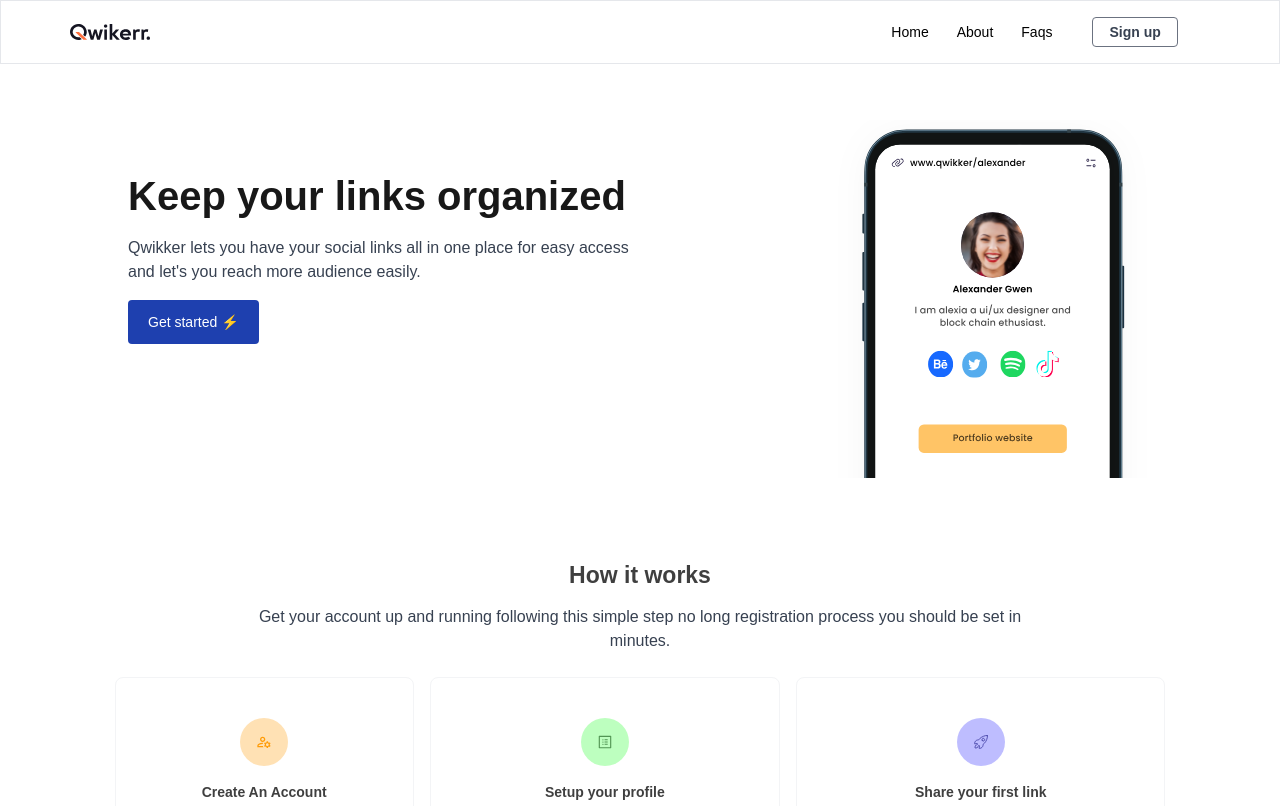
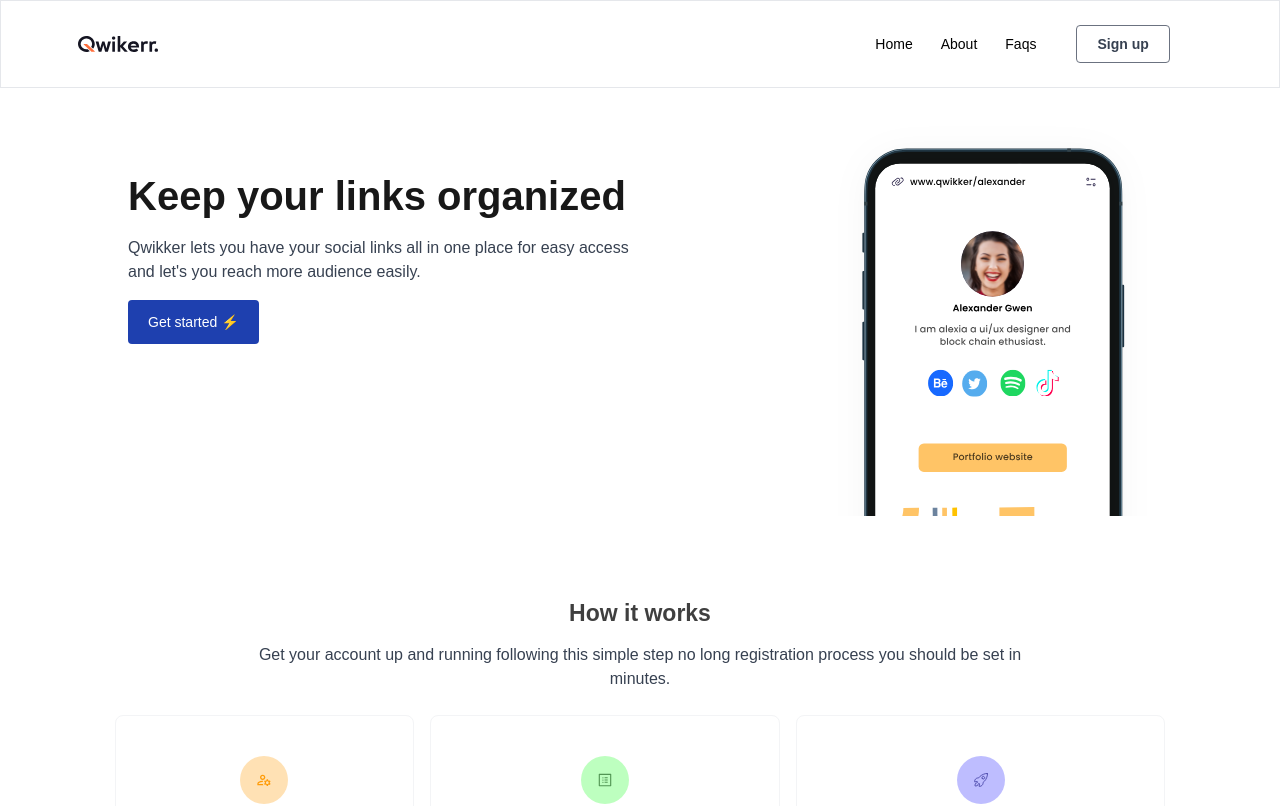
Before and after one commit to addegbenga/Quick, a React (Create React App) app: page / in a window 1280 px wide. Shown: the top 806 px of the page. Built offline with nearby package versions, Linux system fonts and the light colour scheme.

Commit message:
landing page

```diff
--- a/src/home/Landing.js
+++ b/src/home/Landing.js
@@ -54,7 +54,7 @@ export default function Landing() {
 
             <div className="mt-4 md:-mt-14">
               <img
-              className="hero-image"
+              className=" md:w-1/7"
                 src="/homemockup.svg"
                 alt="hero"
               />
--- a/src/index.css
+++ b/src/index.css
@@ -20,12 +20,6 @@ body{
   min-height: 100vh;
 }
 
-.hero-image{
-  /* style={{ width: "20rem", height: "550px", objectFit: "cover" }} */
-  width: 20rem;
-  height: 550px;
-  object-fit: cover;
-}
 
 html {
   scroll-behavior: smooth;
--- a/src/nav/navbar.js
+++ b/src/nav/navbar.js
@@ -5,7 +5,7 @@ import logo from "../assets/logo.svg";
 export default function navbar() {
   return (
     <div className="bg-white shadow-lg md:shadow-none border w-full z-10 fixed w-full top-0">
-      <div className=" lg:w-11/12 md:w-5/6 md:m-auto flex lg:m-auto justify-between items-center p-4 md:p-4 ">
+      <div className=" lg:w-11/12 md:w-5/6 md:m-auto flex lg:m-auto justify-between items-center p-4 md:p-6 ">
         <img className="w-20 " src={logo} alt="logo" />
         <div className="flex items-center ">
           <ul className="hidden md:block md:mr-10 text-sm">
@@ -14,7 +14,7 @@ export default function navbar() {
             <a href="#e">Faqs</a>
           </ul>
 
-          <button className="mr-8 py-1 border text-gray-700 px-4 font-semibold text-sm border-gray-500 rounded">
+          <button className="mr-8 py-1 md:py-2 border text-gray-700 px-4 md:px-5 font-semibold text-sm border-gray-500 rounded">
             <Link to="/register">Sign up</Link>
           </button>
           <i className="fas fa-lg  md:hidden fa-bars" />
--- a/tailwind.config.js
+++ b/tailwind.config.js
@@ -3,6 +3,10 @@ module.exports = {
   darkMode: false, // or 'media' or 'class'
   theme: {
     extend: {
+      width: {
+        '1/7': '20rem',
+        '2/7': '28.5714286%',
+      },
       colors: {
         transparent: "transparent",
         current: "currentColor",
```
